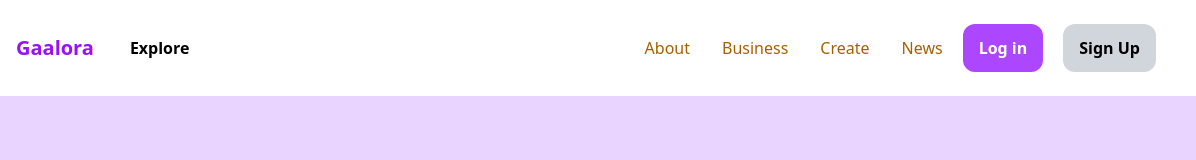
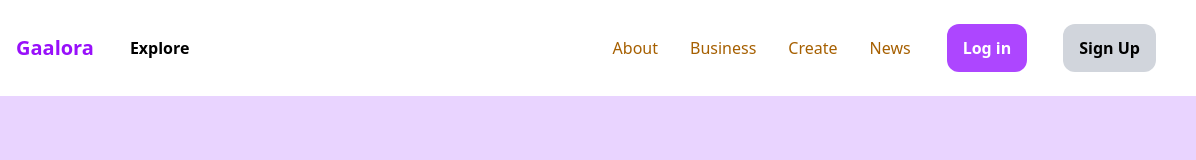
Before and after one commit to Ambigaa/tailwindcss-learning-task, a website built with Vite: page index.html in a window 1280 px wide. Shown: the full height of the page, 84-1280 px from the left. Built offline with nearby package versions, Linux system fonts and the light colour scheme.

Commit message:
improved

```diff
--- a/index.html
+++ b/index.html
@@ -4,14 +4,16 @@
     <meta charset="UTF-8" />
     <link rel="icon" type="image/svg+xml" href="/vite.svg" />
     <meta name="viewport" content="width=device-width, initial-scale=1.0" />
-    <title>tailwindcss-learning</title>
+    <title>tailwindcss-gaalora</title>
     <link href="/src/style.css" rel="stylesheet">
   </head>
   <body class="bg-purple-200">
+
     <!-- header section -->
     <header class="bg-white px-10 py-6">
       <div class="container mx-auto items-center">
-     <nav class=" flex justify-between items-center">
+     <nav class=" flex flex-wrap justify-between items-center gap-4">
+
       <!-- brand-identity -->
       <div class="flex items-center ">
         <ul class="flex space-x-5 items-center">
@@ -20,15 +22,16 @@
           <li><a href="#" class="font-bold px-4 py-3 rounded-full hover:bg-gray-300 hover:cursor-pointer">Explore</a></li>
         </ul>
       </div>
+
       <!-- navigation bars -->
-      <div class="flex space-x-5 items-center">
+      <div class="flex flex-wrap space-x-5 items-center gap-4">
         <ul class="flex space-x-8">
           <li><a href="#" class="text-yellow-700 font-medium  hover:underline hover:cursor-pointer">About</a></li>
           <li><a href="#" class="text-yellow-700 font-medium hover:underline hover:cursor-pointer">Business</a></li>
           <li><a href="#" class="text-yellow-700 font-medium hover:underline hover:cursor-pointer">Create</a></li>
           <li><a href="#" class="text-yellow-700 font-medium hover:underline hover:cursor-pointer">News</a></li>
         </ul>
-
+        <!-- navigation buttons -->
         <button class="px-4 py-3 bg-purple-500 font-semibold text-white  rounded-xl hover:bg-purple-600 hover:cursor-pointer">Log in</button>
         <button class="px-4 py-3 bg-gray-300 font-semibold rounded-xl hover:bg-gray-400 hover:cursor-pointer">Sign Up</button>
         </div>
```
